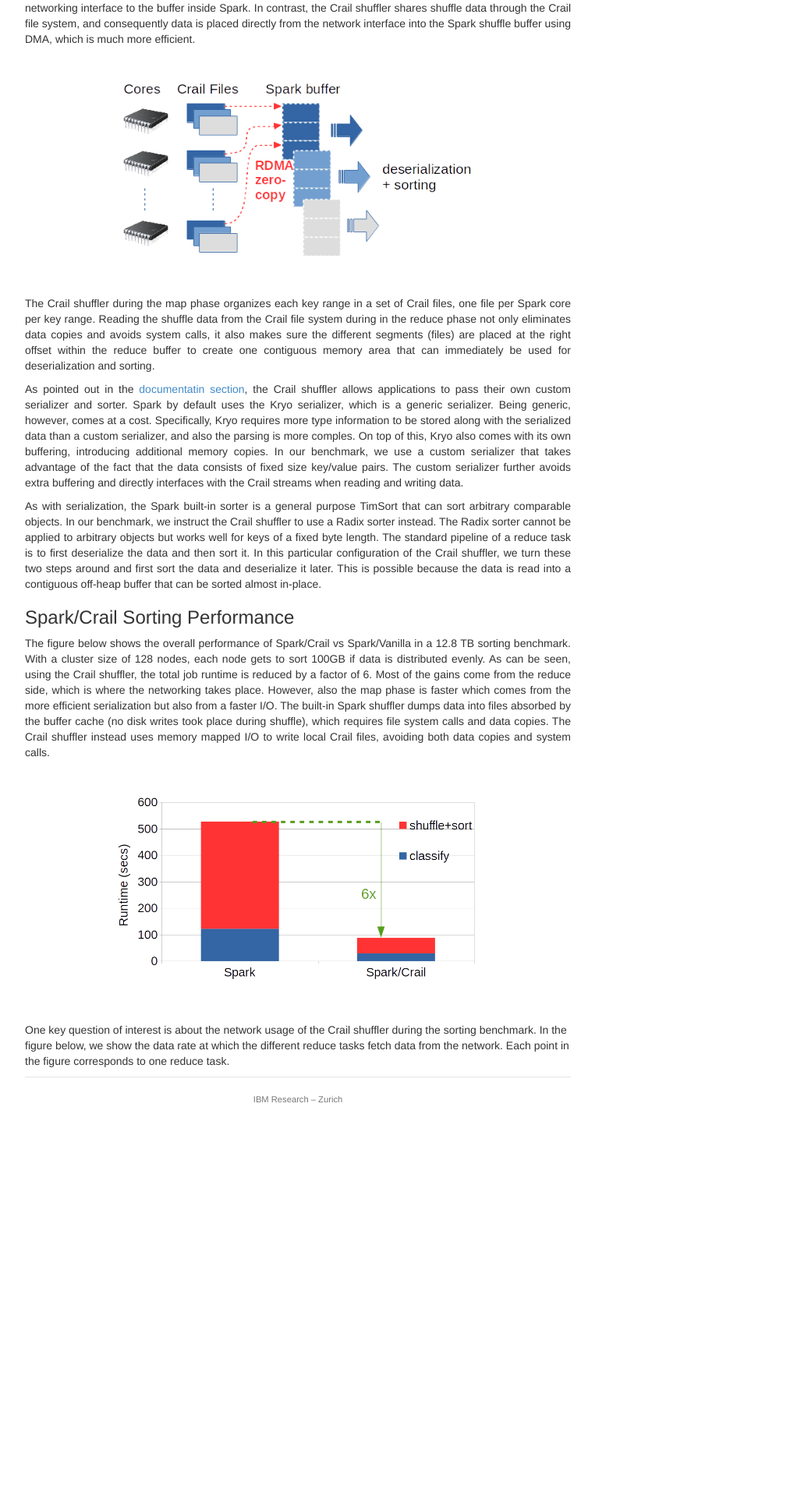
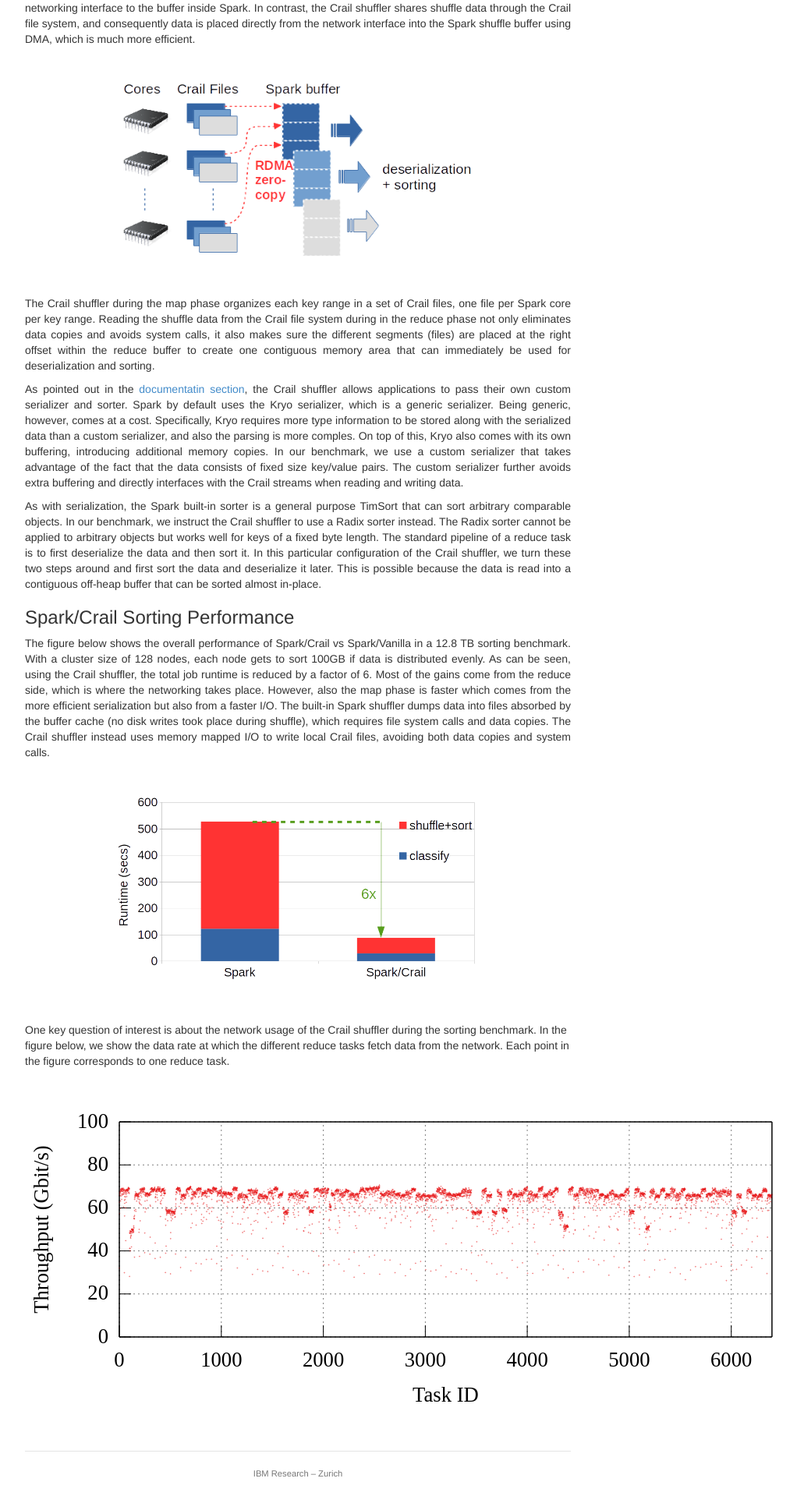
Before and after one commit to apache/incubator-crail-website, a Jekyll site: the page built from _posts/blog/2017-01-1-sorting.md, in a window 1280 px wide. Shown: the part 2533-4452 px from the top of the page at 78% size, without its empty margins (258-1280 px from the left). Built offline with Jekyll 4.4.1, drawn with Linux system fonts in a browser that asks for light colours; before the commit the page ends 3972 px from its top, so only the background shows below that.

Commit message:
Update 2017-01-1-sorting.md

```diff
--- a/_posts/blog/2017-01-1-sorting.md
+++ b/_posts/blog/2017-01-1-sorting.md
@@ -177,3 +177,8 @@
 <br><br>
 
 One key question of interest is about the network usage of the Crail shuffler during the sorting benchmark. In the figure below, we show the data rate at which the different reduce tasks fetch data from the network. Each point in the figure corresponds to one reduce task.
+
+
+<br>
+<div style="text-align:center"><img src ="http://crail.io/img/blog/sort/multiread.svg"></div>
+<br><br>
```
